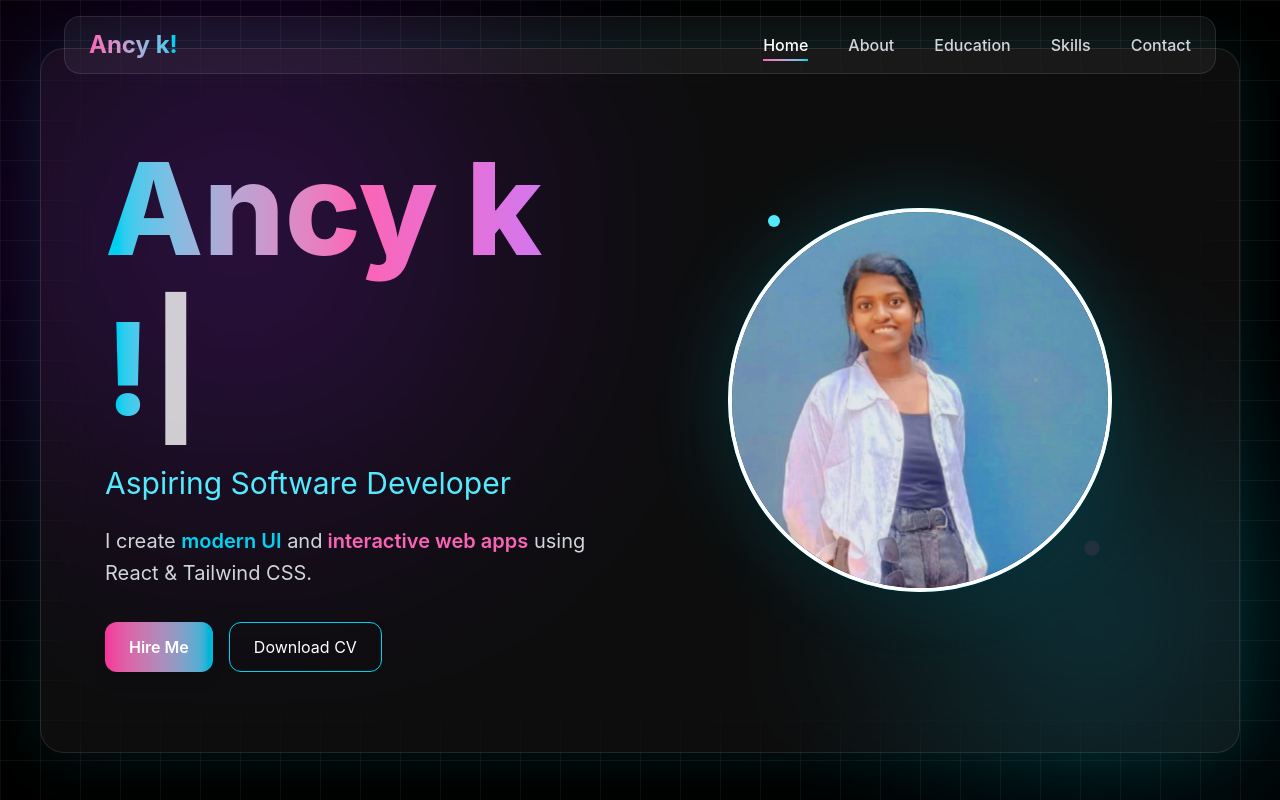
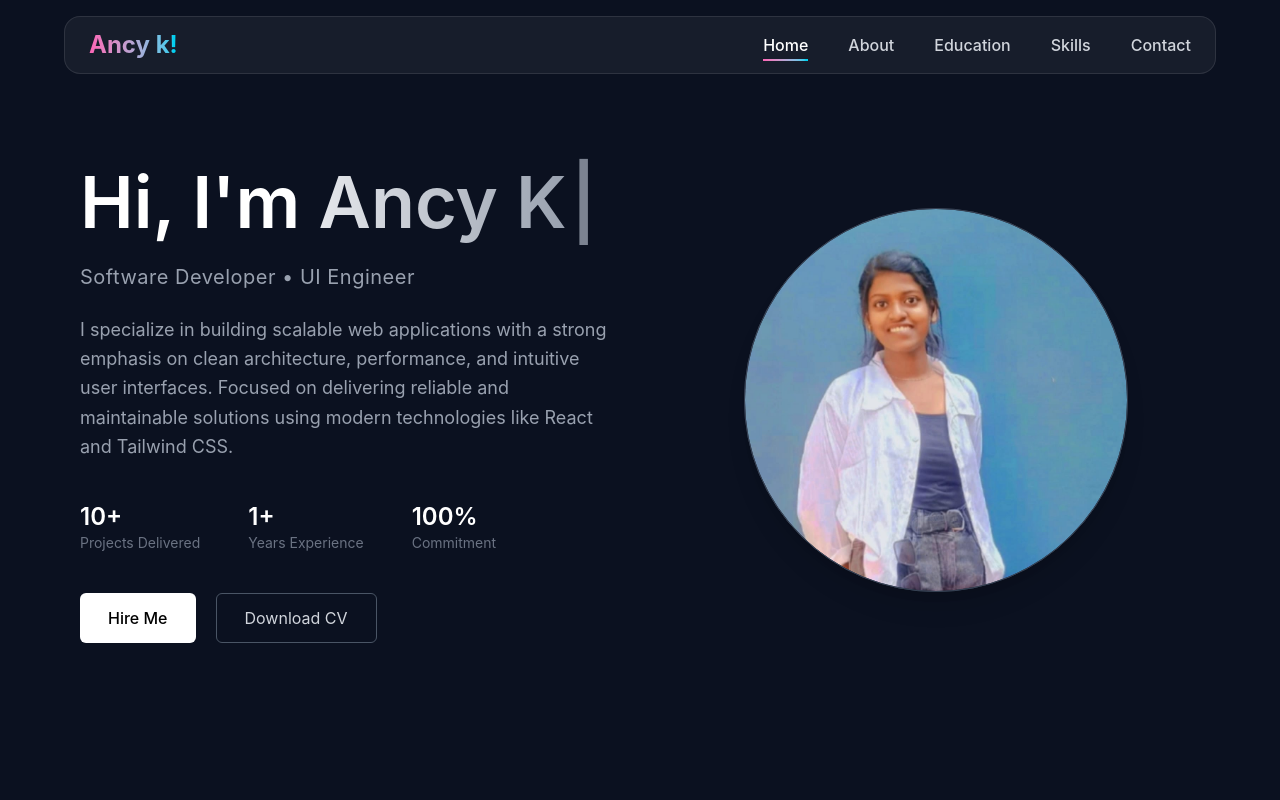
Before and after one commit to Ancy2006/portfolio, a React app: page / in a window 1280 px wide. Shown: the top 800 px of the page. Built offline with nearby package versions, Linux system fonts and the light colour scheme; the HTML template or start-up script is replaced by a standard one.

Commit message:
theme changed

```diff
--- a/src/components/Home.jsx
+++ b/src/components/Home.jsx
@@ -7,8 +7,7 @@ import Contact from "./Contact";
 
 function Home() {
 
-  // ⌨️ Typing Effect
-  const text = "Ancy k !";
+  const text = "Ancy K";
   const [displayText, setDisplayText] = useState("");
 
   useEffect(() => {
@@ -23,76 +22,82 @@ function Home() {
   }, []);
 
   return (
-    <div>
+    <div className="bg-[#0b1120] text-gray-200">
       <Navbar />
 
-      {/* 🏠 HOME */}
+      {/* 🏠 HERO */}
       <section
         id="home"
-        className="w-full min-h-screen bg-black text-white flex items-center justify-center px-4 md:px-10 relative overflow-hidden"
+        className="w-full min-h-screen flex items-center justify-center px-6 md:px-20"
       >
 
-        {/* 🌌 GRID BACKGROUND */}
-        <div className="absolute inset-0 bg-[linear-gradient(rgba(255,255,255,0.05)_1px,transparent_1px),linear-gradient(90deg,rgba(255,255,255,0.05)_1px,transparent_1px)] bg-[size:40px_40px]"></div>
-
-        {/* 🌈 Glow */}
-        <div className="absolute w-[400px] h-[400px] bg-purple-600 rounded-full blur-[140px] opacity-30 top-10 left-10 animate-pulse"></div>
-        <div className="absolute w-[300px] h-[300px] bg-cyan-500 rounded-full blur-[120px] opacity-20 bottom-10 right-10 animate-pulse"></div>
-
-        {/* 💎 HERO CARD */}
-        <div className="relative z-10 w-full max-w-7xl bg-white/5 backdrop-blur-2xl border border-white/10 rounded-3xl px-8 py-12 md:px-16 md:py-20 flex flex-col md:flex-row items-center gap-12 shadow-[0_0_60px_rgba(0,255,255,0.1)]">
+        <div className="w-full max-w-7xl grid md:grid-cols-2 gap-16 items-center">
 
           {/* 🧠 LEFT */}
-          <div className="flex-1 text-center md:text-left">
+          <div>
 
-            {/* 🔥 BIG NAME */}
-            <h1 className="text-6xl md:text-8xl lg:text-9xl font-extrabold bg-gradient-to-r from-cyan-400 via-pink-400 to-purple-400 bg-clip-text text-transparent leading-tight">
-              {displayText}
-              <span className="text-white animate-pulse">|</span>
+            <h1 className="text-5xl md:text-7xl font-semibold leading-tight text-white">
+              Hi, I'm{" "}
+              <span className="text-transparent bg-clip-text bg-gradient-to-r from-gray-200 to-gray-400">
+                {displayText}
+              </span>
+              <span className="ml-1 animate-pulse text-gray-400">|</span>
             </h1>
 
-            <h2 className="mt-4 text-2xl md:text-3xl text-cyan-300">
-              Aspiring Software Developer
+            <h2 className="mt-4 text-lg md:text-xl text-gray-400 tracking-wide">
+              Software Developer • UI Engineer
             </h2>
 
-            <p className="mt-6 text-gray-300 text-lg md:text-xl leading-relaxed max-w-xl mx-auto md:mx-0">
-              I create <span className="text-cyan-400 font-semibold">modern UI</span> and
-              <span className="text-pink-400 font-semibold"> interactive web apps</span> using
-              React & Tailwind CSS.
+            <p className="mt-6 text-gray-400 text-lg leading-relaxed max-w-xl">
+              I specialize in building scalable web applications with a strong
+              emphasis on clean architecture, performance, and intuitive user
+              interfaces. Focused on delivering reliable and maintainable
+              solutions using modern technologies like React and Tailwind CSS.
             </p>
 
+            {/* 📊 STATS */}
+            <div className="mt-10 flex gap-12">
+              <div>
+                <h3 className="text-2xl font-semibold text-white">10+</h3>
+                <p className="text-gray-500 text-sm">Projects Delivered</p>
+              </div>
+              <div>
+                <h3 className="text-2xl font-semibold text-white">1+</h3>
+                <p className="text-gray-500 text-sm">Years Experience</p>
+              </div>
+              <div>
+                <h3 className="text-2xl font-semibold text-white">100%</h3>
+                <p className="text-gray-500 text-sm">Commitment</p>
+              </div>
+            </div>
+
             {/* 🚀 BUTTONS */}
-            <div className="mt-8 flex gap-4 justify-center md:justify-start">
-              <button className="px-6 py-3 bg-gradient-to-r from-pink-500 to-cyan-500 rounded-xl text-white font-semibold shadow-lg hover:scale-105 transition duration-300">
+            <div className="mt-10 flex gap-5">
+
+              <button className="px-7 py-3 bg-white text-black rounded-md font-medium hover:bg-gray-200 transition">
                 Hire Me
               </button>
 
-              <button className="px-6 py-3 border border-cyan-400 rounded-xl hover:bg-cyan-400 hover:text-black transition duration-300">
+              <button className="px-7 py-3 border border-gray-600 text-gray-300 rounded-md hover:bg-gray-800 transition">
                 Download CV
               </button>
+
             </div>
 
           </div>
 
-          {/* 🖼 RIGHT IMAGE */}
-          <div className="flex-1 flex justify-center">
-            <div className="relative group">
+          {/* 🖼 RIGHT */}
+          <div className="flex justify-center">
+            <div className="relative">
 
-              {/* 🔵 ROTATING RING */}
-              <div className="absolute inset-0 rounded-full border-2 border-cyan-400 animate-spin-slow"></div>
+              {/* subtle ring */}
+              <div className="absolute inset-0 rounded-full border border-gray-700"></div>
 
-              {/* ✨ GLOW */}
-              <div className="absolute inset-0 rounded-full bg-cyan-400 blur-2xl opacity-20 group-hover:opacity-40 transition"></div>
-
-              {/* 🌟 PARTICLES */}
-              <div className="absolute w-3 h-3 bg-cyan-300 rounded-full top-2 left-10 animate-bounce"></div>
-              <div className="absolute w-2 h-2 bg-pink-400 rounded-full bottom-10 right-4 animate-ping"></div>
-
-              {/* 🧑 IMAGE */}
+              {/* image */}
               <img
                 src="./image/ancy.jpeg"
                 alt="profile"
-                className="relative w-72 h-72 md:w-96 md:h-96 rounded-full object-cover border-4 border-white shadow-2xl transform group-hover:scale-105 transition duration-500"
+                className="w-72 h-72 md:w-96 md:h-96 rounded-full object-cover border border-gray-700 shadow-xl"
               />
 
             </div>
@@ -101,7 +106,7 @@ function Home() {
         </div>
       </section>
 
-      {/* OTHER SECTIONS */}
+      {/* 📄 OTHER SECTIONS */}
       <section id="about" className="scroll-mt-24">
         <About />
       </section>
```
